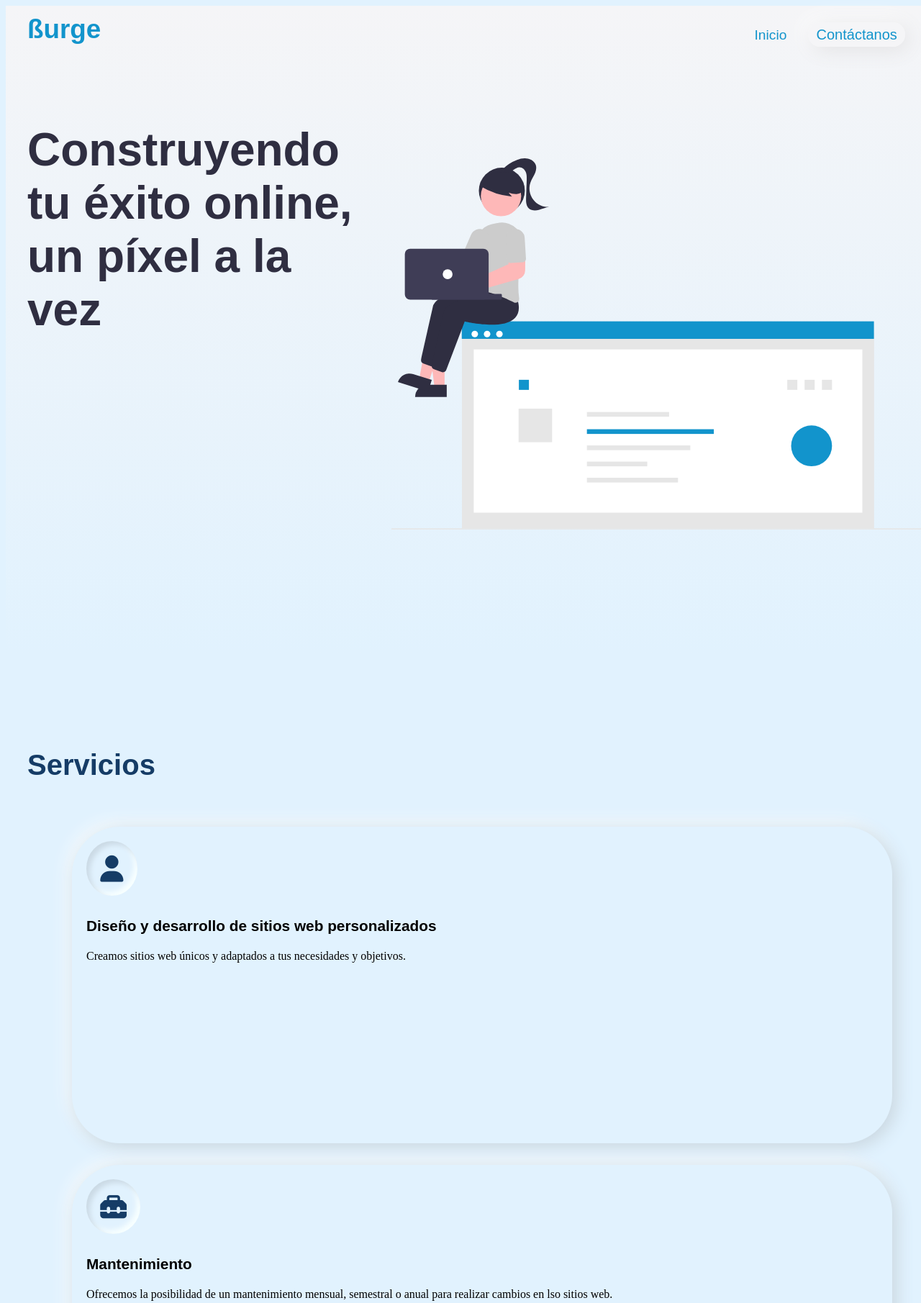
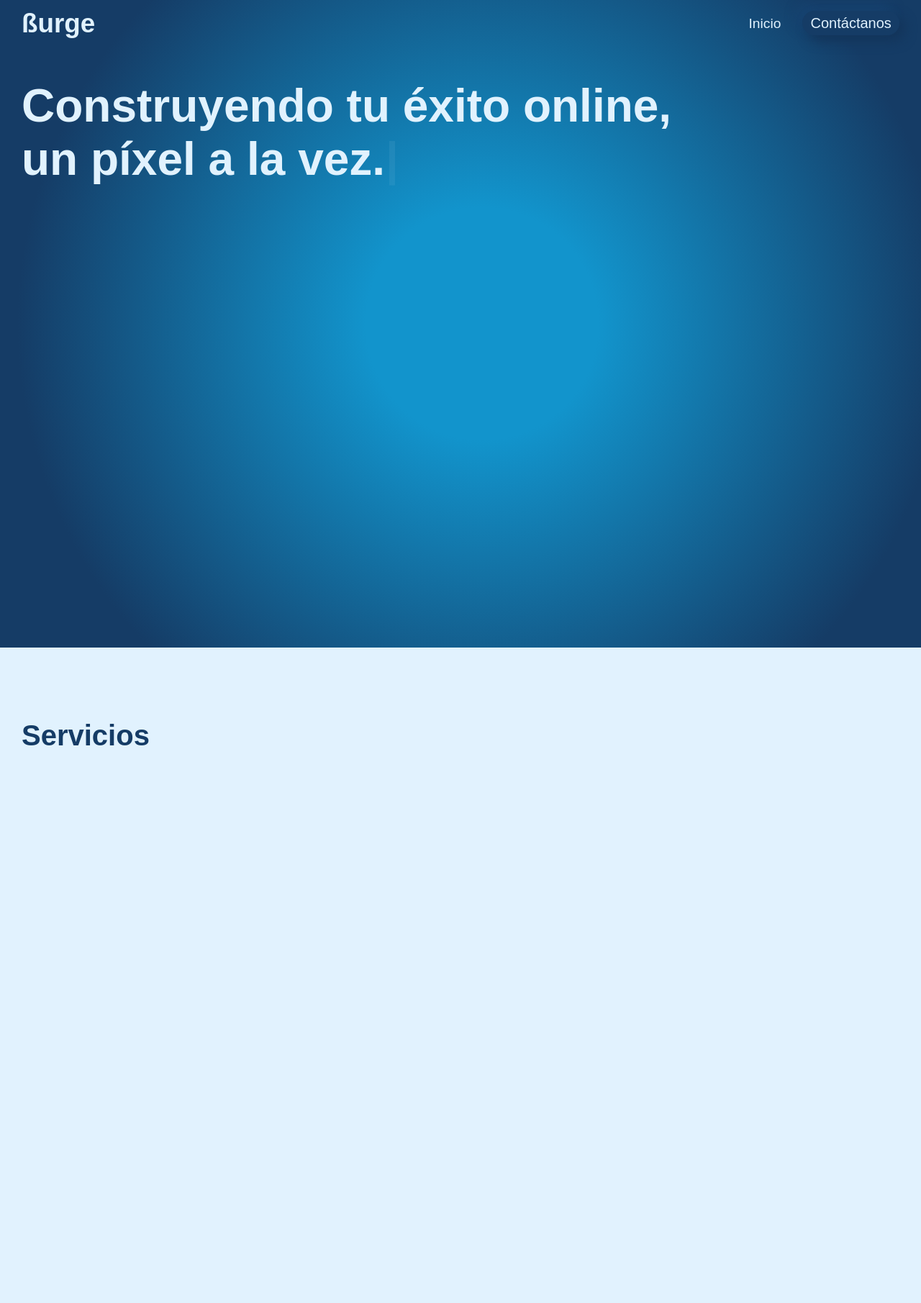
Before and after one commit to benbia/benbia, a website: page index.html in a window 1280 px wide. Shown: the top 1811 px of the page at 72% size. Drawn offline with nearby package versions, Linux system fonts and the light colour scheme; a web font is replaced by a local one.

Commit message:
typewriter

```diff
--- a/index.html
+++ b/index.html
@@ -28,32 +28,14 @@
     <main>
         <section class="section first_sect">
             <div class="first_part">
-                <h1 class="h1_title">Construyendo tu éxito online, <br>un píxel a la vez</br></h1>
+                <h1 class="h1_title">Construyendo tu éxito online,</h1>
+                <div class= "typing" id="app">un píxel a la vez</div>
                 <!-- <a href="#" class="boton_middle">Contáctanos</a> -->
             </div>
-            <img class="imagen_gr" src="./img/undraw_online_resume_re_ru7s.svg" alt="#">
 
         </section>
         <section class="section main_section">
             <h2 class="h2_title">Servicios</h2>
-            <div class="wrapper">
-                <div class="carousel owl-carousel">
-                    <div class="card card-1">
-                        <i class="fa-solid fa-user icons"></i>
-                        <h3 class="h3_cards">Diseño y desarrollo de sitios web personalizados</h3>
-                        <p class="p_card">Creamos sitios web únicos y adaptados a tus necesidades y objetivos.</p>
-                    </div>
-                    <div class="card card-2">
-                        <i class="fa-solid fa-toolbox icons"></i>
-                        <h3 class="h3_cards">Mantenimiento</h3>
-                        <p class="p_card">Ofrecemos la posibilidad de un mantenimiento mensual, semestral o anual para realizar cambios en lso sitios web.</p>
-                    </div>
-                    <div class="card card-3">
-                        <i class="fa-solid fa-gears icons"></i>
-                        <h3 class="h3_cards">Optimización SEO</h3>
-                        <p class="p_card">Ayudamos a mejorar tu posicionamiento en los resultados de búsqueda de Google y otros motores de búsqueda</p>
-                    </div>
-                </div>
             </div>
         </section>
     </main>
@@ -74,6 +56,7 @@
 
 
     <!-- scripts -->
+    <script src="https://unpkg.com/typewriter-effect@latest/dist/core.js"></script>
     <script src="./js/script.js"></script>
 </body>
 </html>
--- a/js/script.js
+++ b/js/script.js
@@ -14,4 +14,20 @@ window.addEventListener('scroll', () => {
 })
 
 
+// typewriter
+
+var app = document.getElementById('app');
+
+var typewriter = new Typewriter(app, {
+  loop: true,
+  delay: 75,
+});
+
+typewriter
+  .pauseFor(1000)
+  .typeString('un píxel a la vez.')
+  .pauseFor(6000)
+  .start();
+
+
 // section scroll
--- a/scss/components/_basic.scss
+++ b/scss/components/_basic.scss
@@ -1,6 +1,6 @@
 .header-scrolled {
-    background-color: rgba($color: $blanco, $alpha: 1.0);
-    box-shadow: 0 3px 10px rgba($color: $azul-medio, $alpha: 0.1);
+    background-color: rgba($color: $azul-oscuro, $alpha: 1.0);
+    box-shadow: 0 3px 10px rgba($color: $azul-oscuro, $alpha: 0.1);
 }
 
 .header {
@@ -19,7 +19,7 @@
         margin-left: 30px;
         text-decoration: none;
         font-family: 'Anek Malayalam', sans-serif;
-        color: $azul-medio;
+        color: $azul-claro;
         font-weight: 600;
         font-size: 2.3rem;
     }
@@ -35,7 +35,7 @@
         .link-head {
             text-decoration: none;
             font-family: 'Anuphan', sans-serif;
-            color: $azul-medio;
+            color: $azul-claro;
             font-weight: 400;
             font-size: 1.2em;
         }
@@ -43,14 +43,15 @@
         .contacto {
             text-decoration: none;
             font-family: 'Anuphan', sans-serif;
-            color: $azul-medio;
+            color: $azul-claro;
             font-weight: 450;
             font-size: 1.25rem;
             padding: 0.4rem 0.7rem;
             border-radius: 67px;
-            background: #f5f5f7;
-            box-shadow:  5px 5px 28px #e1e1e3,
-             -5px -5px 28px #ffffff;
+            border-radius: 20px;
+            background: #153c66;
+            box-shadow:  8px 8px 16px #13355b,
+             -8px -8px 16px #174371;
         }
     }
 }
@@ -62,8 +63,8 @@
     gap: 50px;
     padding: 70px 30px 30px 30px;
     height: 100%;
-    background: rgb(245,245,247);
-    background: linear-gradient(180deg, rgba(245,245,247,1) 0%, rgba(225,242,254,1) 100%);
+    background: rgb(18,148,204);
+    background: radial-gradient(circle, rgba(18,148,204,1) 20%, rgba(21,60,102,1) 80%);
 
     .first_part {
 
@@ -72,7 +73,14 @@
             font-weight: 600;
             font-size: 4rem;
             padding-top: 5vh;
-            color: $negro;
+            color: $azul-claro;
+        }
+
+        .typing {
+            font-family: 'Anuphan', sans-serif;
+            font-weight: 600;
+            font-size: 4rem;
+            color: $azul-claro;
             margin-bottom: 60px;
         }
 
--- a/scss/style.scss
+++ b/scss/style.scss
@@ -12,3 +12,8 @@
 body {
     background: $azul-claro;
 }
+
+* {
+    margin: 0;
+    padding: 0;
+}
```
Also changed, not shown: css/style.css, 1 other file.
